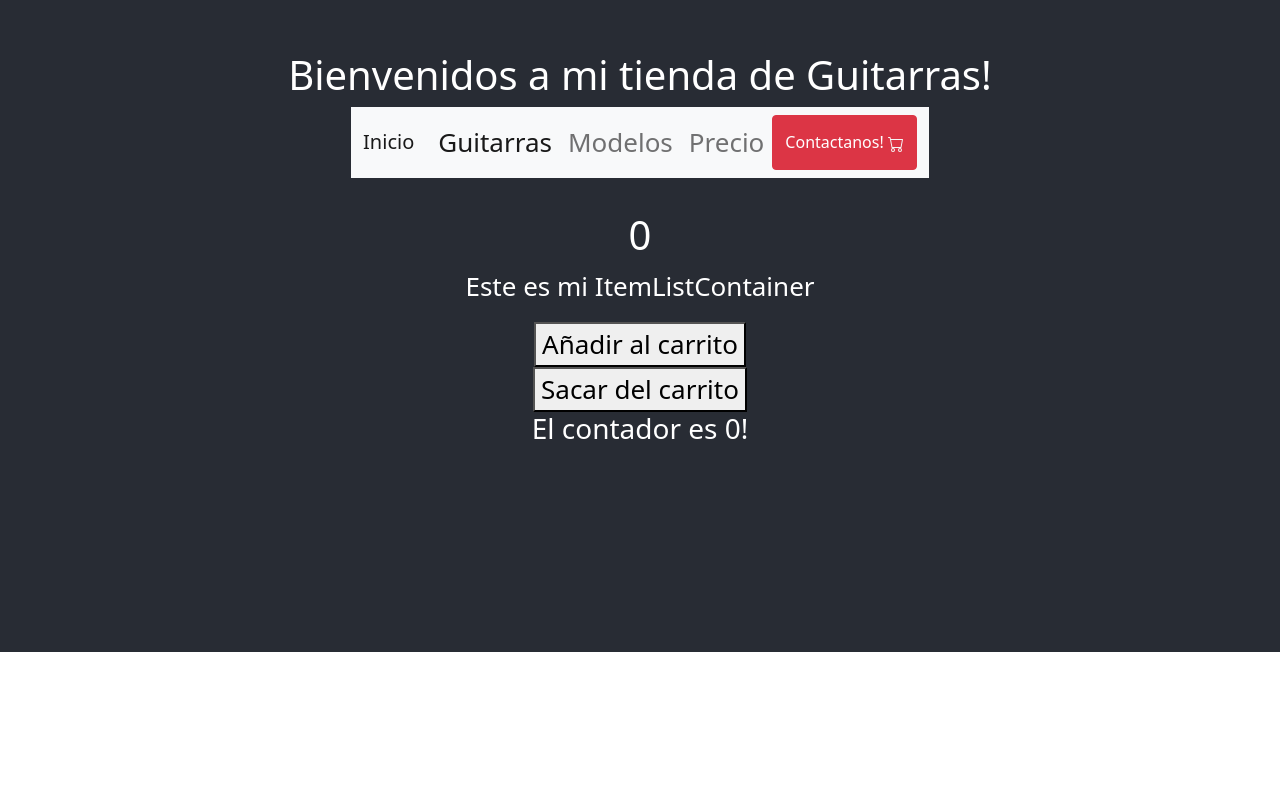
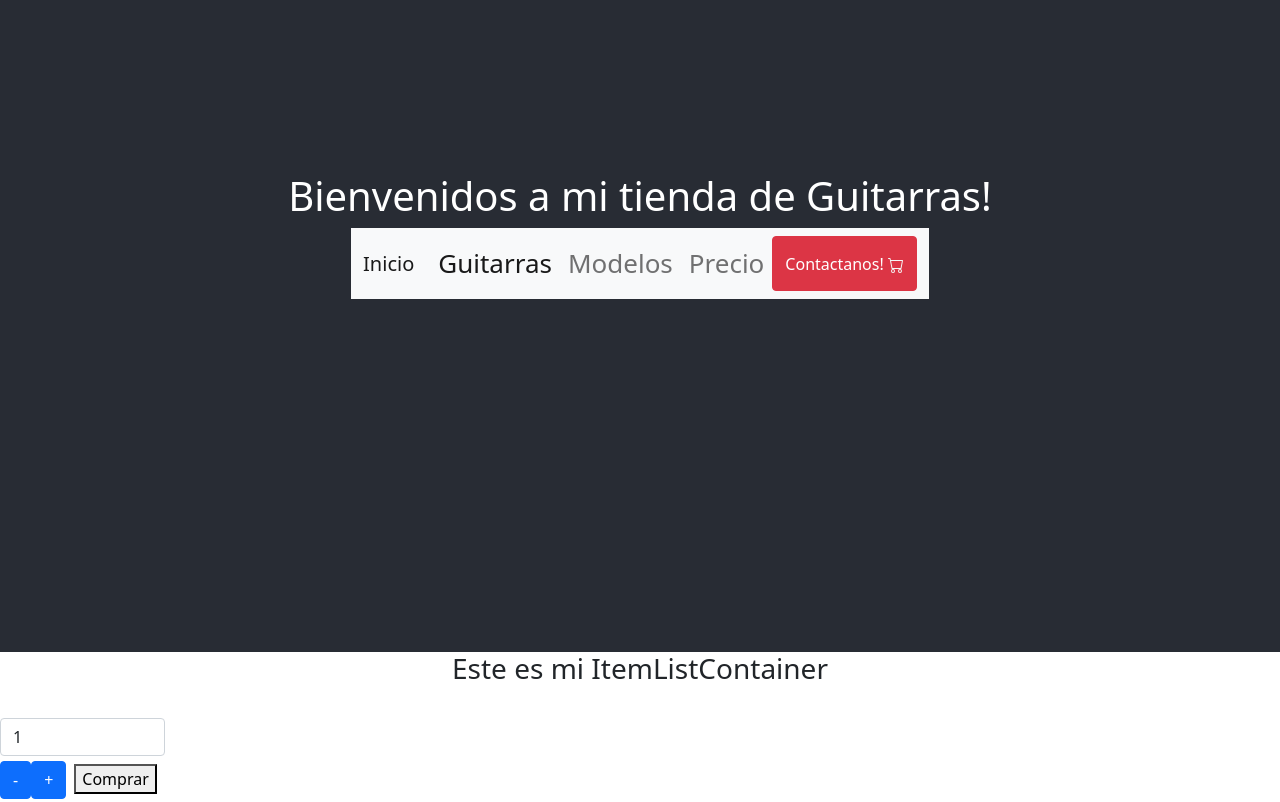
Before and after one commit to MateoMagnasco/coder-app, a React (Create React App) app: page / in a window 1280 px wide. Shown: the part 148-950 px from the top of the page. Before the commit the page ends 800 px from the top, so only its background shows below. Built offline with nearby package versions, Linux system fonts and the light colour scheme.

Commit message:
ItemCount

```diff
--- a/src/App.js
+++ b/src/App.js
@@ -1,12 +1,13 @@
-import {useState} from 'react'
+/* import {useState} from 'react' */
 import './App.css';
 import NavBar from './components/Navbar/NavBar'
-import ItemListContainer from './components/ItemListContainer';
+import ItemListContainer from './components/ItemListContainer/ItemListContainer';
+import Counter from './components/Counter/ItemCount';
 
 
 
 function App() {
-  const [count, setCount] = useState(0)
+/*   const [count, setCount] = useState(0)
 
  const miFuncionRestar = () => {
    if (count<=0) {
@@ -14,11 +15,7 @@ function App() {
      else {setCount(count -1)}
 
  }
-
-
-
-
-
+   */
 
   return (
 
@@ -27,17 +24,22 @@ function App() {
       <header className="App-header">
         <h1>Bienvenidos a mi tienda de Guitarras!</h1>
         <NavBar/><hr/>
-         <h1 >{count}</h1>
+         {/* <h1 >{count}</h1> */}
+         </header>
         <ItemListContainer greeting="Este es mi ItemListContainer"/>
-        <button onClick={() => setCount(count+1)}>Añadir al carrito</button>
+        {/* <button onClick={() => setCount(count+1)}>Añadir al carrito</button>
         <button onClick ={miFuncionRestar}> Sacar del carrito</button>
-        {count <= 0 && <h3>El contador es 0!</h3> }
+        {count <= 0 && <h3>El contador es 0!</h3> }  */}
 
 
 
 
 
-      </header>
+
+
+
+
+
     </div>
   );
 }
--- /dev/null
+++ b/src/components/Counter/ItemCount.js
@@ -0,0 +1,82 @@
+import { useState } from "react";
+
+const Counter = ({initial, stock,}) => {
+
+    const [count,setCount] = useState(initial);
+
+    if (count >= initial && count <=stock){
+        console.log("no pasa nada")}
+
+        else if (count <= initial) {setCount(initial)}
+
+        else {setCount(stock)}
+
+
+  const [message,setMessage] = useState("");
+
+        if(count>stock) {
+          setMessage("Nuestro stock es de 25!")
+        }
+
+
+
+
+
+
+return (<div class="input-group mb-3">
+
+    <form>
+
+    <label>{message}</label>
+    <input type="number" class="form-control" aria-label="Example text with two button addons" max= {stock} min={initial} value={count}/>
+    <button class="btn btn-primary" type="button" onClick={()=>setCount(count-1)}>-</button>
+    <button class="btn btn-primary" type="button" onClick= {()=>setCount(count+1)}>+</button>
+    <button type="submit" style={{margin: 8}}>Comprar</button>
+    </form>
+</div>
+
+);
+
+
+}
+
+export default Counter;
+/*     <div>
+
+        <div>{count}</div>
+
+    <button class="btn btn-primary" type="button" onClick={()=> setCount(count+1)}>+</button>
+    <button class="btn btn-primary" type="button" onClick= {()=> setCount(count-1)} >-</button>
+
+    </div>
+
+);
+ */
+
+
+
+
+/* const lista = [
+    {id:'1', name:'Remera', description:'Remera nike', stock:'5'},
+    {id:'2', name:'Pantalon', description:'Pantalon adidas', stock:'10'},
+    {id:'3', name:'Zapatillas', description:'Zapas puma', stock:'8'}
+]
+
+function getList (){
+  return new Promise ((resolve, reject) =>{
+    setTimeout(()=> resolve(lista), 3000)
+  })
+}
+
+function findFood(what){
+  const list = getList()
+
+  list.then(list =>{
+    console.log(list)
+  }, err =>{
+    console.log(err)
+  }).catch(reason => console.log(reason))
+}
+
+findFood('lista')
+ */
--- a/src/components/ItemListContainer.js
+++ /dev/null
@@ -1,8 +0,0 @@
-const ItemListContainer = (props) =>{
-    return (<div>
-        <p>{props.greeting}</p>
-    </div>);
-}
-
-
-export default ItemListContainer;
--- /dev/null
+++ b/src/components/ItemListContainer/ItemListContainer.js
@@ -0,0 +1,15 @@
+import Counter from "../Counter/ItemCount";
+
+
+
+
+
+const ItemListContainer = (props) =>{
+    return (<div>
+        <h3>{props.greeting}</h3>
+        <Counter initial = {1} stock= {25}  />
+    </div>);
+}
+
+
+export default ItemListContainer;
```
